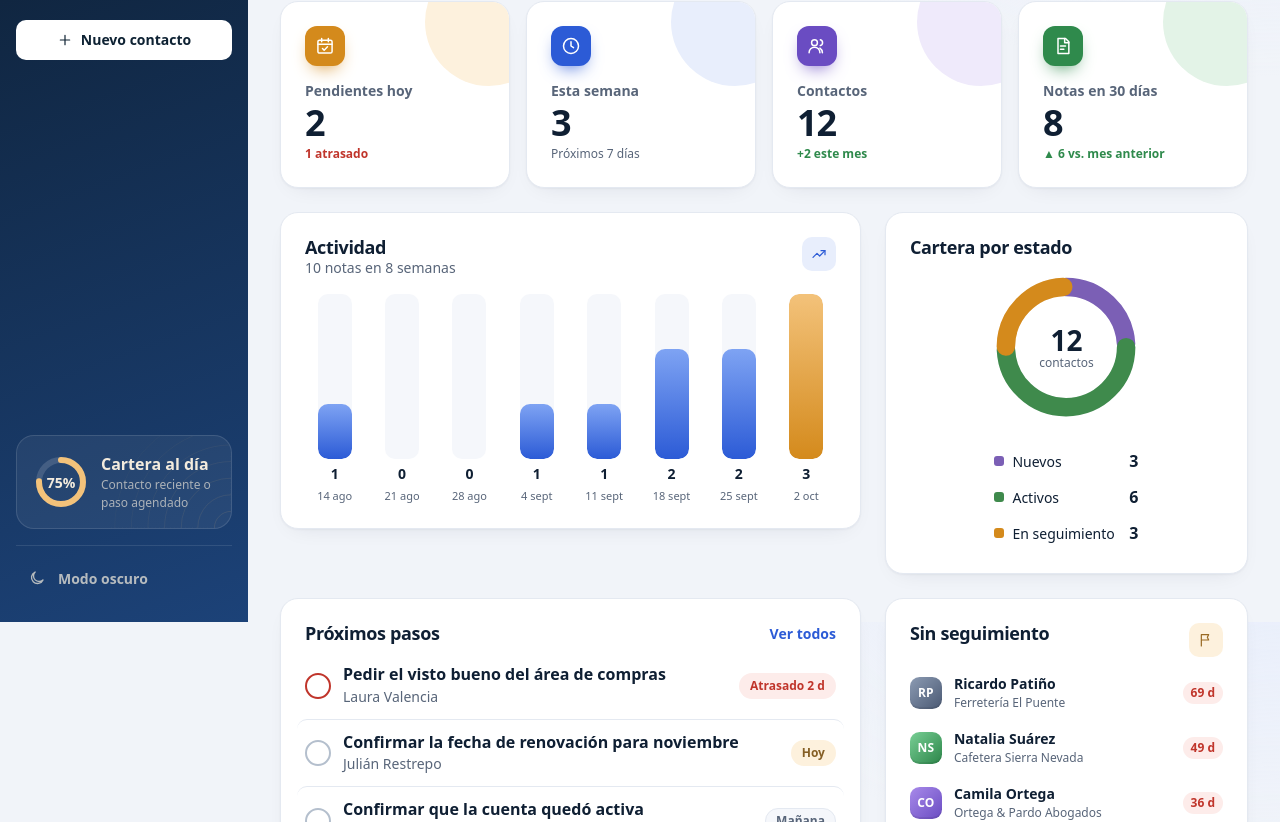
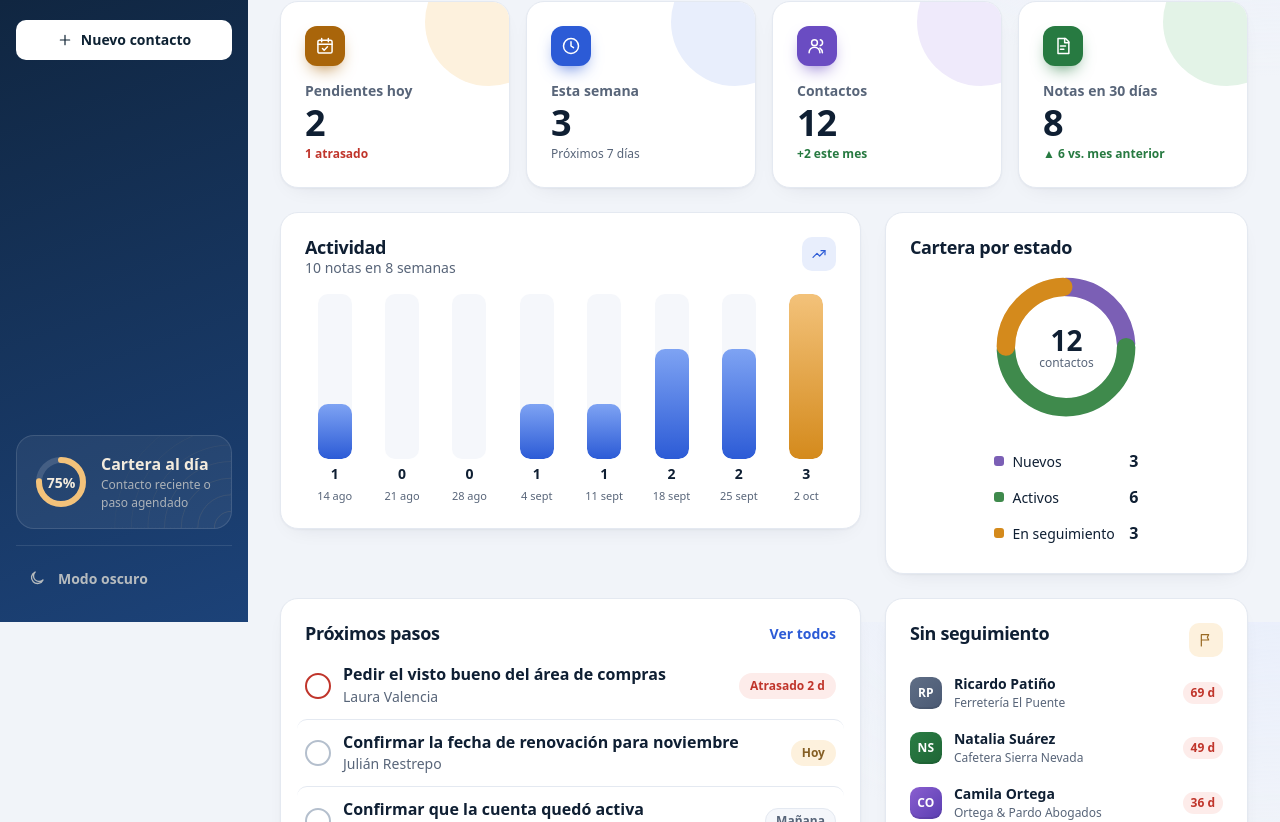
Before and after one commit to mesqueac-ctrl/cachalot-contactos, a React (Vite) app: page / in a window 1280 px wide. Shown: the part 178-1000 px from the top of the page. Built offline with nearby package versions, Linux system fonts and the light colour scheme.

Commit message:
fix: contraste AA en avatares, verde de éxito, placeholders e ícono ámbar
Medidos con la fórmula de WCAG: todos los textos quedan en 4.5:1 o más.

Co-Authored-By: Claude Opus 5.5 <noreply@anthropic.com>

```diff
--- a/src/pages/Home.css
+++ b/src/pages/Home.css
@@ -54,7 +54,7 @@
   }
 }
 
-.kpi[data-tone='amber'] { --kpi: #d48a1c; --kpi-soft: var(--amber-soft); }
+.kpi[data-tone='amber'] { --kpi: #a9650a; --kpi-soft: var(--amber-soft); }
 .kpi[data-tone='blue'] { --kpi: var(--accent); --kpi-soft: var(--accent-soft); }
 .kpi[data-tone='violet'] { --kpi: #6a4cc2; --kpi-soft: #efeafb; }
 .kpi[data-tone='green'] { --kpi: var(--success); --kpi-soft: var(--success-soft); }
--- a/src/styles/base.css
+++ b/src/styles/base.css
@@ -273,7 +273,7 @@ mark {
 
 .input::placeholder {
   color: var(--ink-muted);
-  opacity: 0.8;
+  opacity: 1;
 }
 
 .input:hover {
--- a/src/styles/components.css
+++ b/src/styles/components.css
@@ -69,12 +69,12 @@
   font-size: 1.75rem;
 }
 
-.avatar[data-tone='0'] { --tone-bg: linear-gradient(135deg, #6a97f2, #2c5bd6); }
-.avatar[data-tone='1'] { --tone-bg: linear-gradient(135deg, #f2bd6a, #cf8215); }
-.avatar[data-tone='2'] { --tone-bg: linear-gradient(135deg, #a88aea, #6a4cc2); }
-.avatar[data-tone='3'] { --tone-bg: linear-gradient(135deg, #f29a84, #cc5238); }
-.avatar[data-tone='4'] { --tone-bg: linear-gradient(135deg, #78cf95, #2c8549); }
-.avatar[data-tone='5'] { --tone-bg: linear-gradient(135deg, #8c9bb3, #4a5973); }
+.avatar[data-tone='0'] { --tone-bg: linear-gradient(135deg, #3d6ad6, #2149b3); }
+.avatar[data-tone='1'] { --tone-bg: linear-gradient(135deg, #a9650a, #8a5208); }
+.avatar[data-tone='2'] { --tone-bg: linear-gradient(135deg, #8a5fd0, #5a3eb0); }
+.avatar[data-tone='3'] { --tone-bg: linear-gradient(135deg, #c24a32, #a33a25); }
+.avatar[data-tone='4'] { --tone-bg: linear-gradient(135deg, #2a7d44, #1f6636); }
+.avatar[data-tone='5'] { --tone-bg: linear-gradient(135deg, #5f6e86, #4a5973); }
 
 .avatar__dot {
   position: absolute;
--- a/src/styles/tokens.css
+++ b/src/styles/tokens.css
@@ -22,7 +22,7 @@
   --danger-hover: #9b2820;
   --danger-soft: #fdecea;
   --on-danger: #ffffff;
-  --success: #2f8a4c;
+  --success: #277a41;
   --success-soft: #e3f3e7;
   --mark: #fde7b8;
   --focus: #2c5bd6;
```
